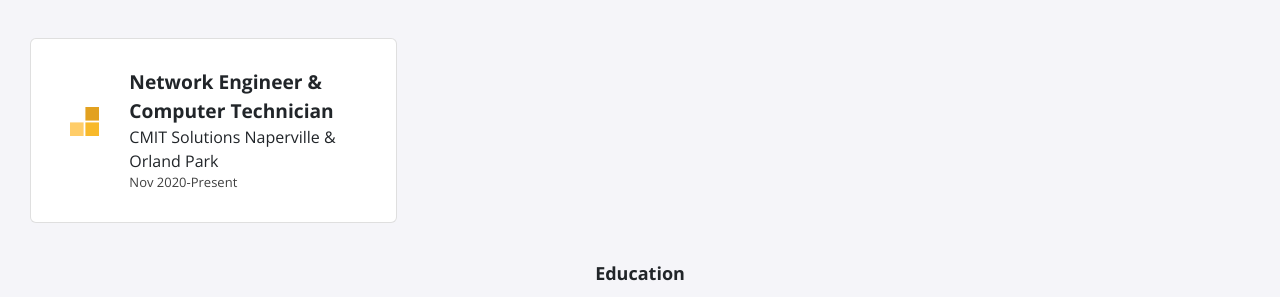
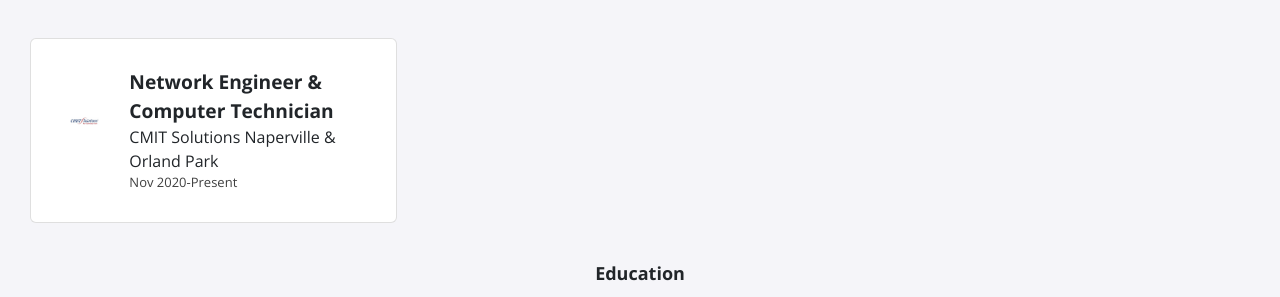
Before and after one commit to kischoaf/kischoaf.github.io, a Jekyll site: the page built from index.html, in a window 1280 px wide. Shown: the part 697-994 px from the top of the page. Built offline with Jekyll 4.4.1, drawn with Linux system fonts in a browser that asks for light colours; nearby versions of some CDN libraries.

Commit message:
Add Cmit Logo

```diff
--- a/_data/experience.yml
+++ b/_data/experience.yml
@@ -1,4 +1,4 @@
 - role: Network Engineer & Computer Technician
   company: CMIT Solutions Naperville & Orland Park
   dates: Nov 2020-Present
-  logo: fellowship.svg
+  logo: cmit.jpg
```
